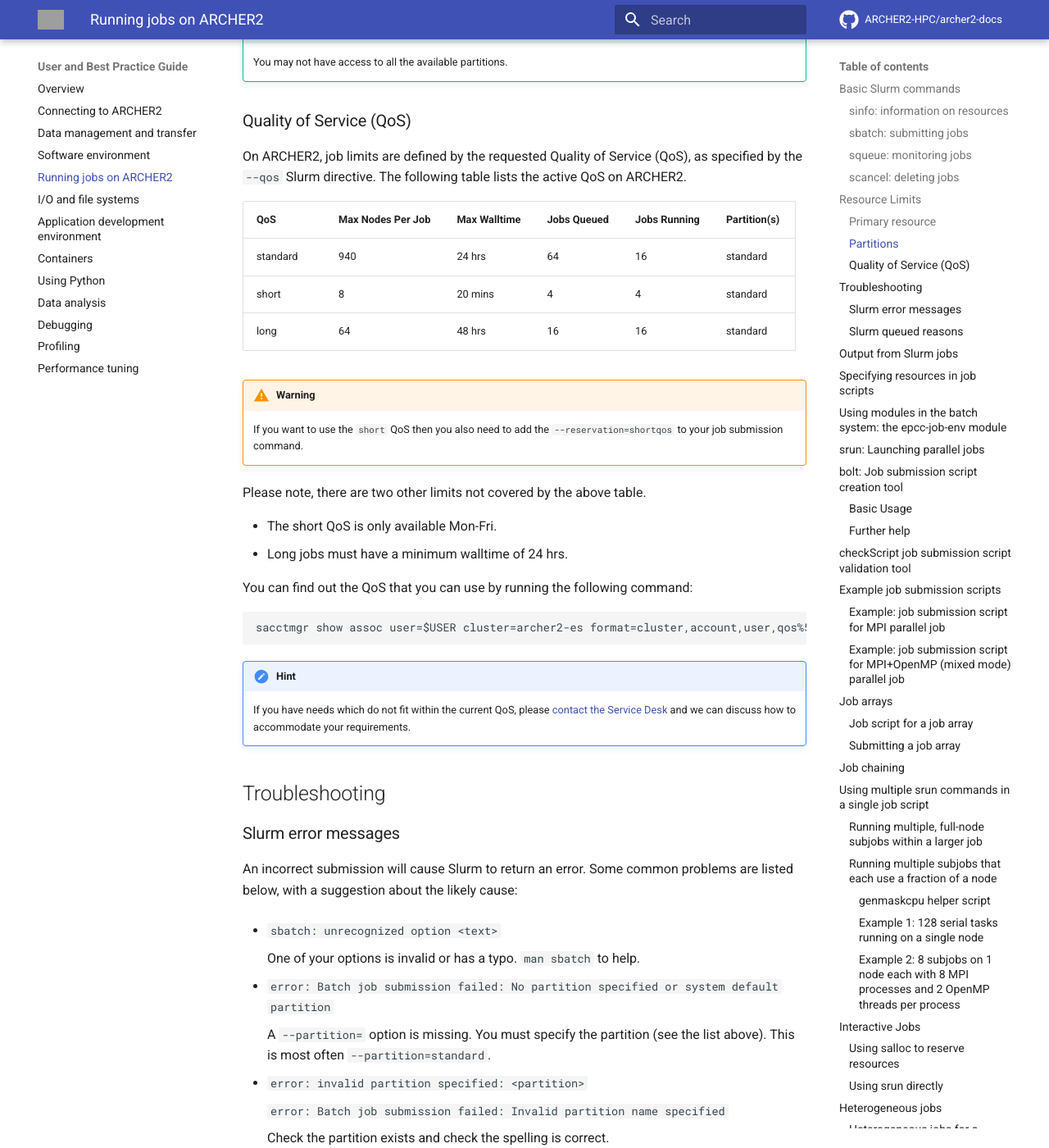
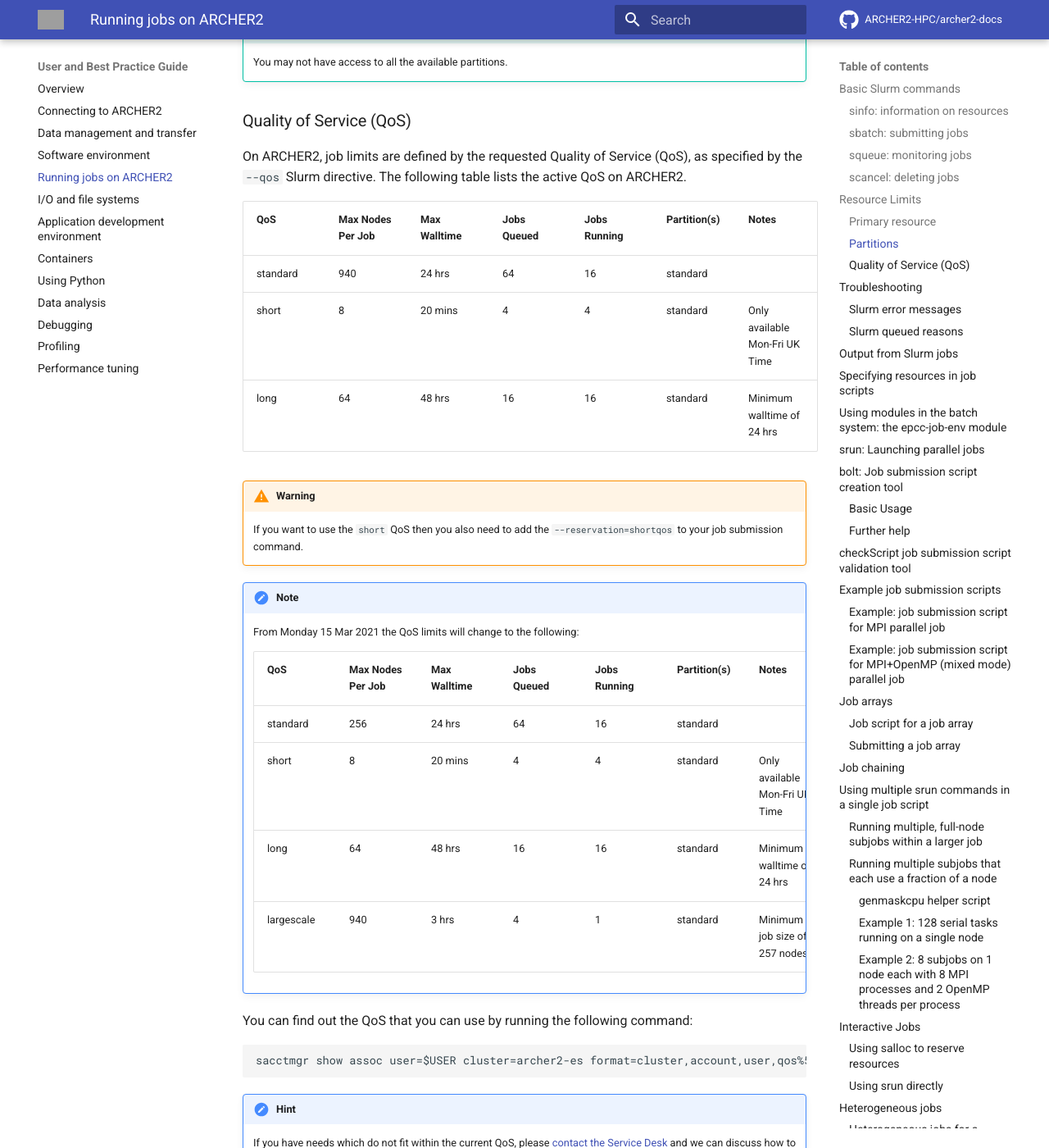
Before and after one commit to ARCHER2-HPC/archer2-docs, an MkDocs documentation site: the page built from docs/user-guide/scheduler.md, in a window 1280 px wide and 1400 px high, scrolled down 3238 px. Shown: the whole window at 82% size. Built offline with MkDocs 1.6.1 and Material for MkDocs 9.7.7, drawn with Linux system fonts in a browser that asks for light colours; comment, search, counter and statistics services are not loaded; grey boxes are pictures that could not be loaded.

Commit message:
Adds note on limit changes coming on 15 Mar

```diff
--- a/docs/user-guide/scheduler.md
+++ b/docs/user-guide/scheduler.md
@@ -142,23 +142,27 @@
 
 On ARCHER2, job limits are defined by the requested Quality of Service
 (QoS), as specified by the `--qos` Slurm directive. The following table
-lists the active QoS on
-ARCHER2.
-
-| QoS      | Max Nodes Per Job | Max Walltime | Jobs Queued | Jobs Running | Partition(s) |
-| -------- | ----------------- | ------------ | ----------- | ------------ | ------------ |
-| standard | 940               | 24 hrs       | 64          | 16           | standard     |
-| short    | 8                 | 20 mins      | 4           | 4            | standard     |
-| long     | 64                | 48 hrs       | 16          | 16           | standard     |
+lists the active QoS on ARCHER2.
+
+| QoS        | Max Nodes Per Job | Max Walltime | Jobs Queued | Jobs Running | Partition(s) | Notes |
+| ---------- | ----------------- | ------------ | ----------- | ------------ | ------------ | ------|
+| standard   | 940               | 24 hrs       | 64          | 16           | standard     |       |
+| short      | 8                 | 20 mins      | 4           | 4            | standard     | Only available Mon-Fri UK Time |
+| long       | 64                | 48 hrs       | 16          | 16           | standard     | Minimum walltime of 24 hrs |
 
 !!! warning
     If you want to use the `short` QoS then you also need to add the
     `--reservation=shortqos` to your job submission command.
 
-Please note, there are two other limits not covered by the above table.
-
-  - The short QoS is only available Mon-Fri.
-  - Long jobs must have a minimum walltime of 24 hrs.
+!!! note
+    From Monday 15 Mar 2021 the QoS limits will change to the following:
+
+    | QoS        | Max Nodes Per Job | Max Walltime | Jobs Queued | Jobs Running | Partition(s) | Notes |
+    | ---------- | ----------------- | ------------ | ----------- | ------------ | ------------ | ------|
+    | standard   | 256               | 24 hrs       | 64          | 16           | standard     |
+    | short      | 8                 | 20 mins      | 4           | 4            | standard     | Only available Mon-Fri UK Time |
+    | long       | 64                | 48 hrs       | 16          | 16           | standard     | Minimum walltime of 24 hrs |
+    | largescale | 940               | 3 hrs        | 4           | 1            | standard     | Minimum job size of 257 nodes |
 
 You can find out the QoS that you can use by running the following
 command:
```
